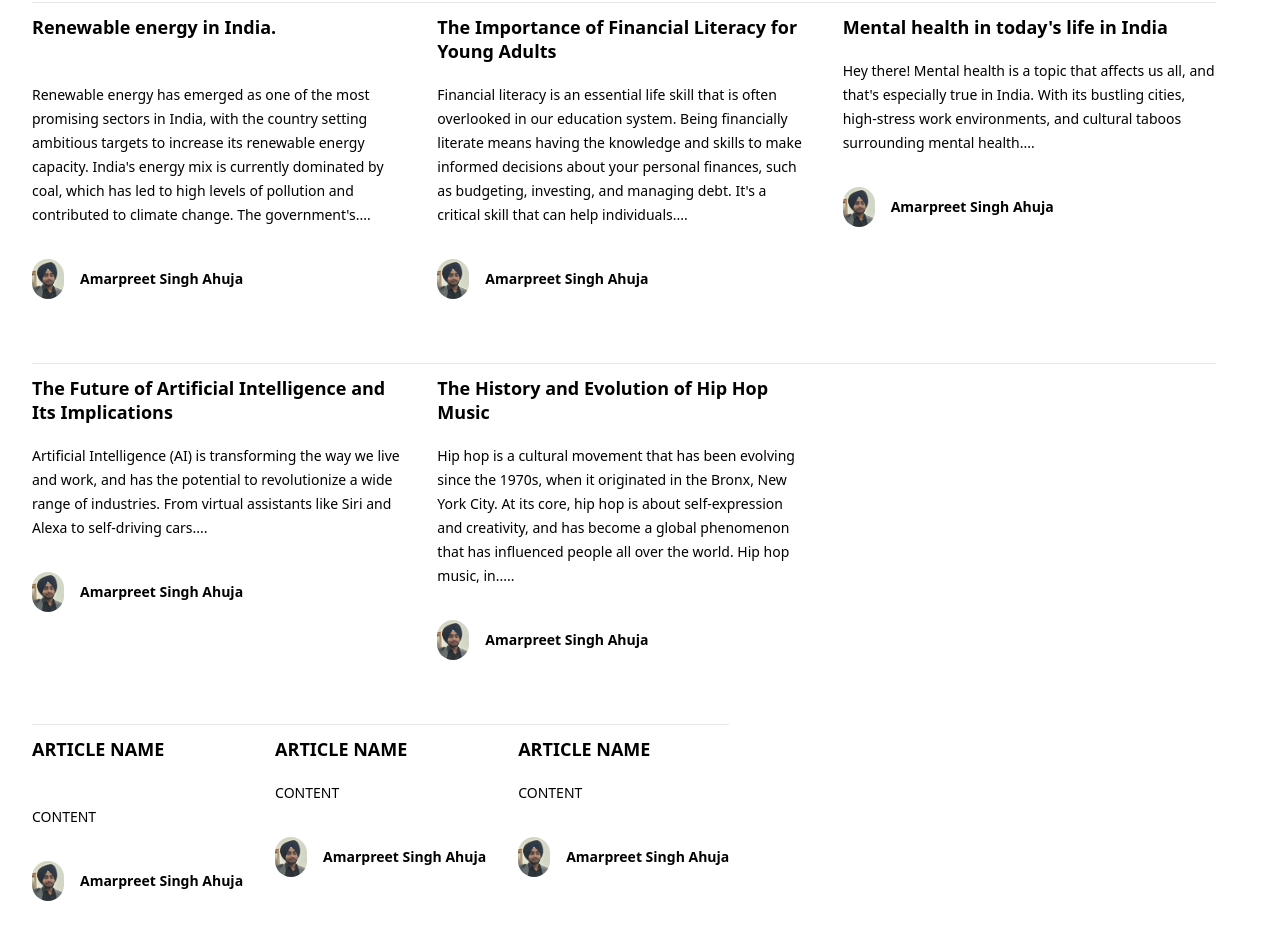
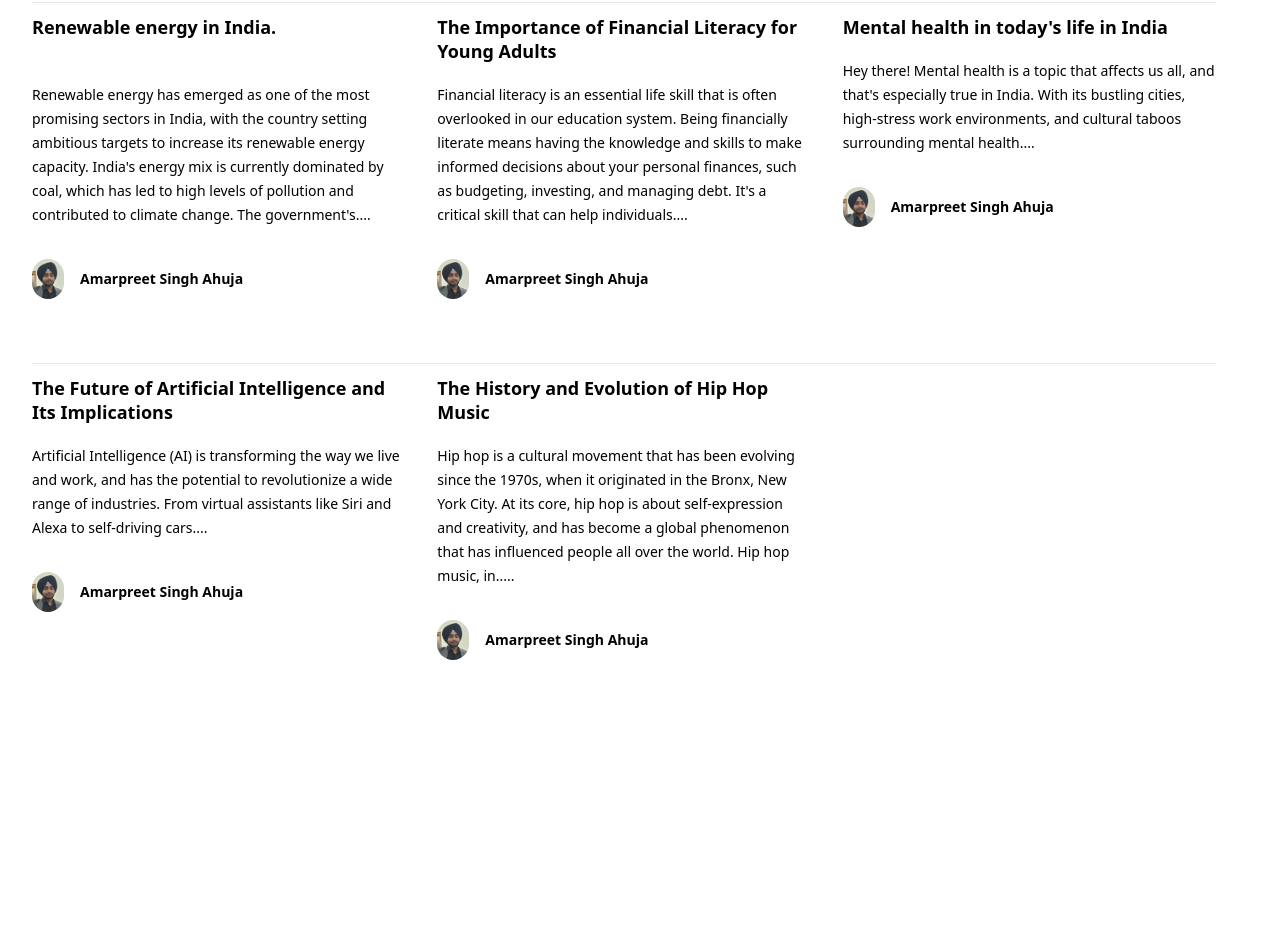
Before and after one commit to aps-ahuja/Blog, a website: page index.html in a window 1280 px wide. Shown: the part 346-1285 px from the top of the page. After the commit the page ends 1134 px from the top, so only its background shows below. Drawn offline with nearby package versions, Linux system fonts and the light colour scheme.

Commit message:
commented out the extra articles

```diff
--- a/index.html
+++ b/index.html
@@ -303,7 +303,7 @@
             </div>
             <!-- More posts...  -->
 
-            <div class="flex flex-wrap ">
+            <!-- <div class="flex flex-wrap ">
                 <div
                     class="mx-auto mt-10 grid max-w-2xl grid-cols-1 gap-y-16 gap-x-8 border-t border-gray-200 pt-0 sm:mt-16 sm:pt-0 lg:mx-0 lg:max-w-none lg:grid-cols-3">
 
@@ -316,8 +316,8 @@
                                     <span class="absolute inset-0"></span>
                                     ARTICLE NAME
                                 </a>
-                            </h3><br>
-                            <p class="mt-5 text-sm leading-6  line-clamp-3">CONTENT</p>
+                            </h3>
+                            <p class="mt-5 text-sm leading-6  line-clamp-3">Lorem ipsum dolor sit amet consectetur adipisicing elit. Repellendus fugiat, eveniet nostrum mollitia aperiam, cumque maxime aliquid laborum ad similique ipsam, modi fuga. Consectetur eveniet repellat quae. Beatae, ea quis?</p>
                         </div>
                         <div class="relative mt-8 flex items-center gap-x-4">
                             <img src="profilePhoto.jpg" alt="" class="h-10 w-8 rounded-full bg-gray-50">
@@ -342,7 +342,7 @@
                                     ARTICLE NAME
                                 </a>
                             </h3>
-                            <p class="mt-5 text-sm leading-6  line-clamp-3">CONTENT
+                            <p class="mt-5 text-sm leading-6  line-clamp-3">Lorem ipsum, dolor sit amet consectetur adipisicing elit. Eveniet fugiat quis pariatur veniam consequuntur, adipisci iste esse saepe officia aliquid suscipit dolorem magnam eos distinctio cum tempore omnis sapiente cupiditate!
                             </p>
                         </div>
                         <div class="relative mt-8 flex items-center gap-x-4">
@@ -368,7 +368,7 @@
                                     ARTICLE NAME
                                 </a>
                             </h3>
-                            <p class="mt-5 text-sm leading-6  line-clamp-3">CONTENT
+                            <p class="mt-5 text-sm leading-6  line-clamp-3">Lorem, ipsum dolor sit amet consectetur adipisicing elit. Vel quis neque excepturi recusandae eum dignissimos asperiores, id, dolorum illo facilis quisquam voluptatum in, dolores inventore? Incidunt porro quam fuga commodi?
                             </p>
                         </div>
                         <div class="relative mt-8 flex items-center gap-x-4">
@@ -385,7 +385,7 @@
                         </div>
                     </article>
                 </div>
-            </div>
+            </div> -->
 
         </div>
     </div>
```
